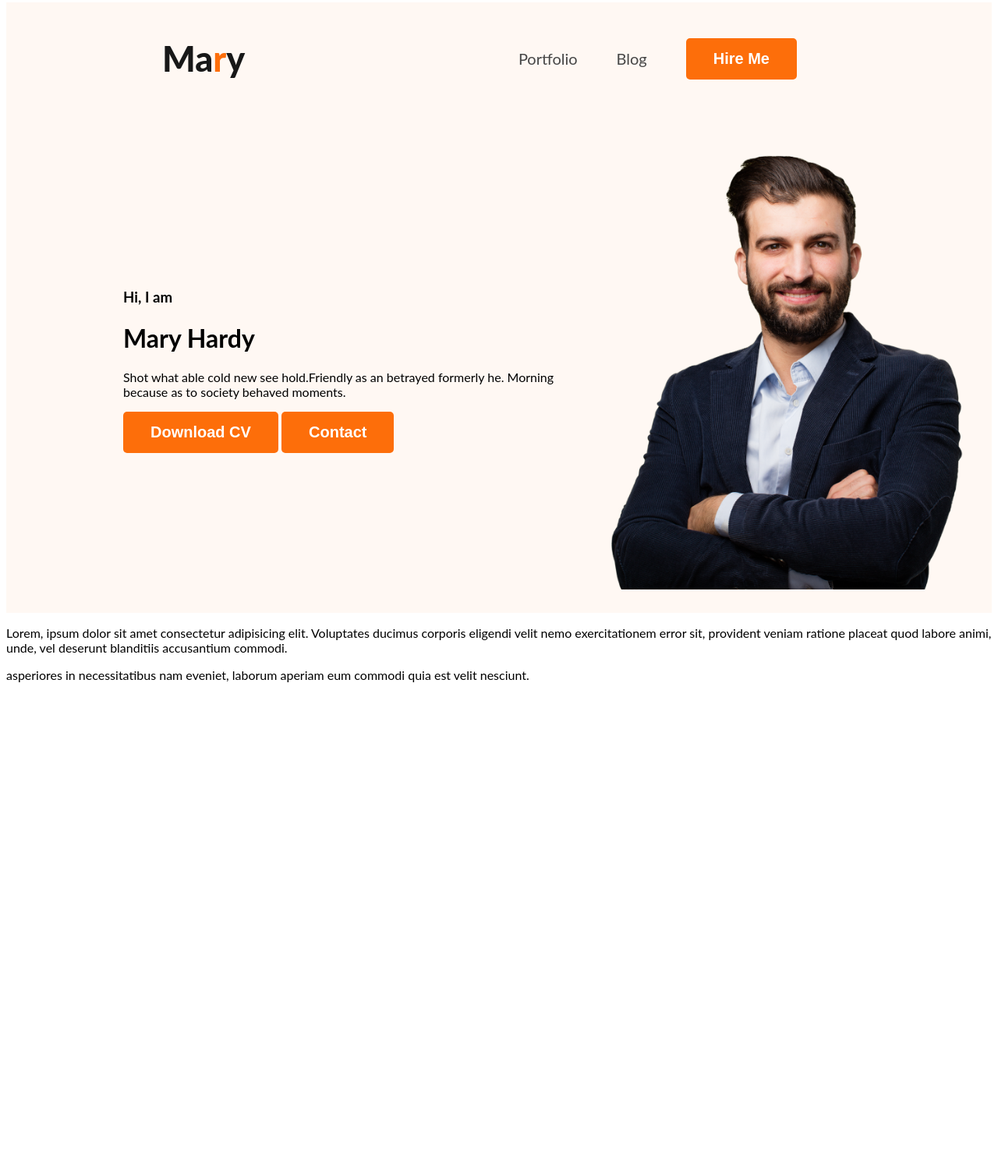
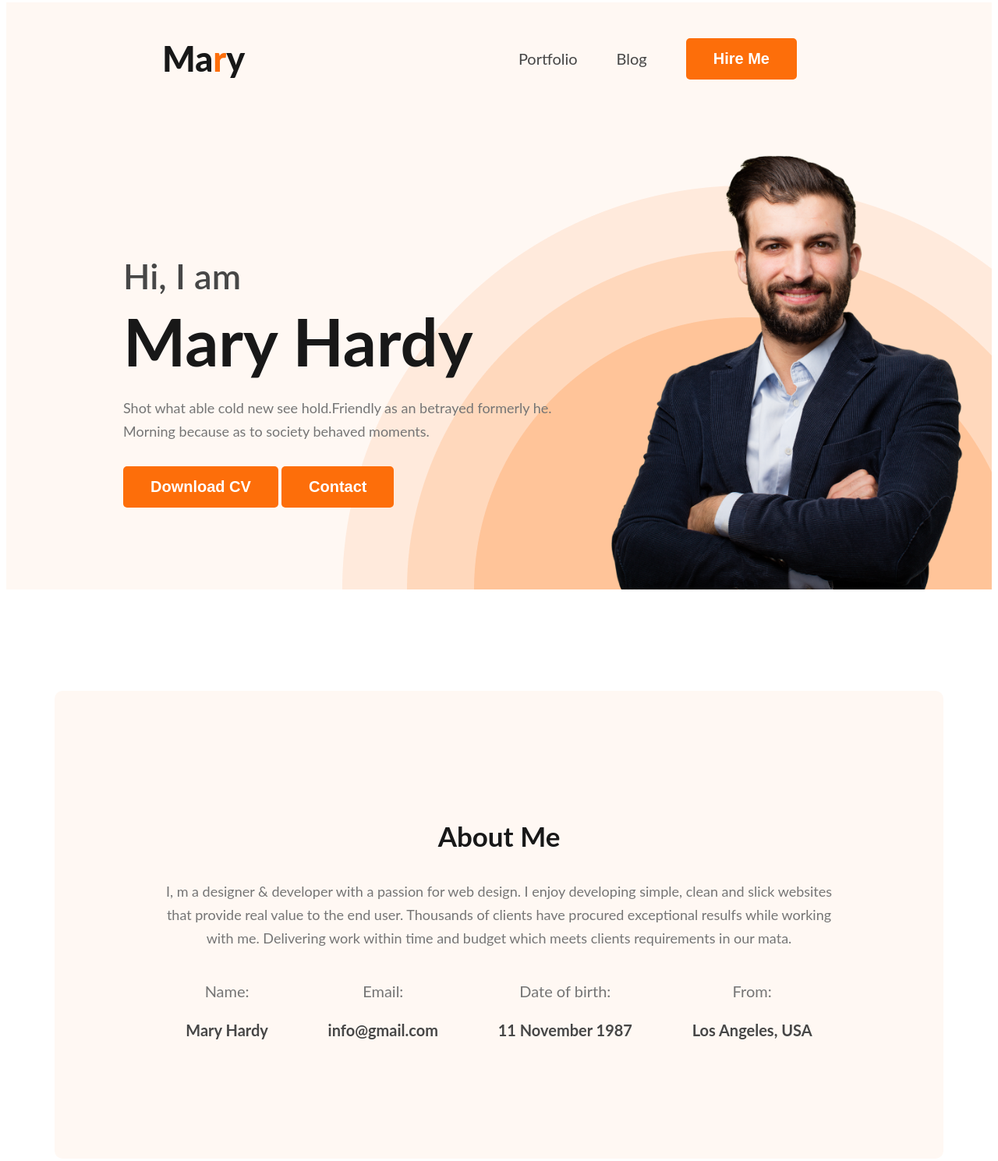
Before and after one commit to sohag55rana/my-another-portfolio, a plain HTML site: page index.html in a window 1280 px wide. Shown: the part 5-1494 px from the top of the page at 78% size. Before the commit the page ends 896 px from the top, so only its background shows below. Drawn offline with Linux system fonts and the light colour scheme.

Commit message:
added all about information

```diff
--- a/index.html
+++ b/index.html
@@ -29,14 +29,40 @@
             <div class="banner-content">
                 <h3 class="banner-greeting">Hi, I  am</h3>
                 <h1 class="banner-title">Mary Hardy</h1>
-                <p>Shot what able cold new see hold.Friendly as an betrayed formerly he. Morning because as to society behaved moments.</p>
+                <p class="banner-description">Shot what able cold new see hold.Friendly as an betrayed formerly he. Morning because as to society behaved moments.</p>
                 <button class="btn-primary">Download CV</button>
                 <button class="btn-primary">Contact</button>
             </div>
             <img class="profile-pic" src="images/hardy.png" alt="hardy image here">
         </div>
     </header>
-    <main><p>Lorem, ipsum dolor sit amet consectetur adipisicing elit. Voluptates ducimus corporis eligendi velit nemo exercitationem error sit, provident veniam ratione placeat quod labore animi, unde, vel deserunt blanditiis accusantium commodi.</p></main>
+    <main>
+
+        <!-- about section coded here  -->
+
+        <section class="about">
+            <h3 class="section-title">About Me</h3>
+            <p class="section-description">I, m a designer & developer with a passion for web design. I enjoy developing simple, clean and slick websites that provide real value to the end user. Thousands of clients have procured exceptional resulfs while working with me. Delivering work within time and budget which meets clients requirements in our mata.</p>
+            <div class="about-info-container">
+                <div class="about-info">
+                    <p class="info-description">Name:</p>
+                    <h3 class="info-title">Mary Hardy</h3>
+                </div>
+                <div class="about-info">
+                    <p class="info-description">Email:</p>
+                    <h3 class="info-title">info@gmail.com</h3>
+                </div>
+                <div class="about-info">
+                    <p class="info-description">Date of birth:</p>
+                    <h3 class="info-title">11 November 1987</h3>
+                </div>
+                <div class="about-info">
+                    <p class="info-description">From:</p>
+                    <h3 class="info-title">Los Angeles, USA</h3>
+                </div>
+            </div>
+        </section>
+    </main>
     <footer><p> asperiores in necessitatibus nam eveniet, laborum aperiam eum commodi quia est velit nesciunt.</p></footer>
 </body>
 </html>
--- a/style/style.css
+++ b/style/style.css
@@ -46,12 +46,85 @@
 /* banner style here  */
 .header{
     background-color: #FFF8F3;
+    background-image: url('../images/header_bg.png');
+    background-repeat: no-repeat;
+    background-position: bottom right;
 }
 .banner{
-    padding: 30px 30px 30px 150px;
+    padding: 30px 30px 0px 150px;
     display: flex;
     align-items: center;
+    justify-content: space-between;
+}
+.banner-content{
+    width: 585px;
 }
 .banner .profile-pic{
-    width: 500px;
+   max-width: 500px;
 }
+.banner-greeting{
+    color: #474747;
+    font-size: 45px;
+    font-weight: 600;
+    margin-bottom: 0;
+}
+.banner-title{
+    color: #181818;
+    font-size: 85px;
+    font-weight: 700;
+    margin-top: 5px;
+    margin-bottom: 20px;
+}
+.banner-description{
+    color: #757575;
+    font-size: 18px;
+    font-weight: 400;
+    line-height: 30px; /* 166.667% */
+    margin-top: 0;
+    margin-bottom: 30px;
+
+}
+/* main about section  */
+main{
+    width: 1140px;
+    margin: 0 auto;
+}
+.about{
+    padding: 130px;
+    border-radius: 10px;
+    background-color: #FFF8F3;
+    margin: 130px 0;
+}
+.section-title{
+    color:#181818;
+    text-align: center;
+    font-size: 35px;
+    font-weight: 700;
+}
+.section-description{
+    color: #757575;
+    text-align: center;
+    font-size: 18px;
+    font-weight: 400;
+    line-height: 30px; /* 166.667% */
+}
+.about-info-container{
+    display: flex;
+    justify-content: space-around;
+}
+.about-info{
+    text-align: center;
+}
+.info-description{
+    color: #757575;
+    text-align: center;
+    font-size: 20px;
+    font-weight: 400;
+    line-height: 30px; /* 150% */
+}
+.info-title{
+    color: var(--Dark-02, #474747);
+    font-size: 20px;
+    font-weight: 700;
+    line-height: 30px;
+}
```
